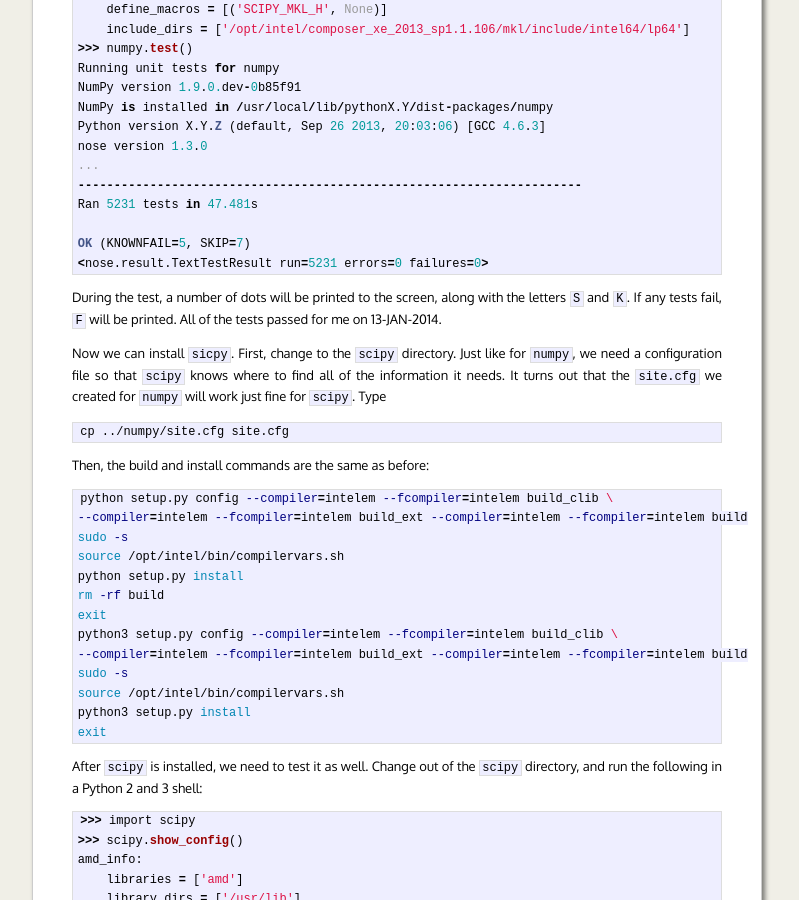
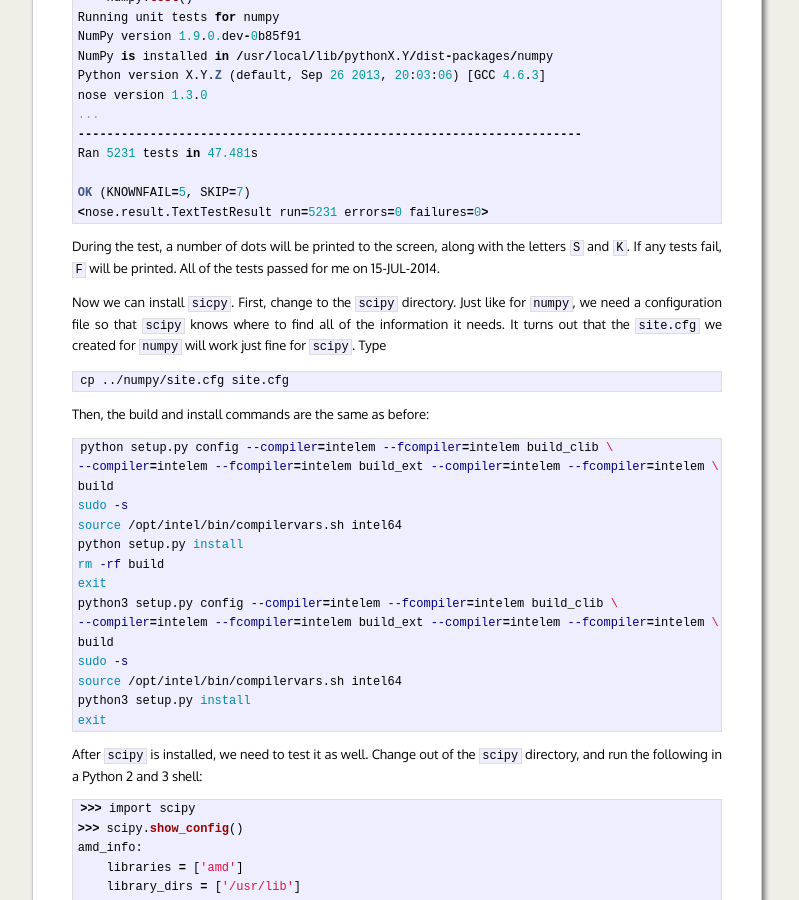
Before and after one commit to bryanwweber/bryanwweber.github.io, a Jekyll site: the page built from _posts/2014-01-11-installing-numpy-scipy-on-ubuntu-12.04.3-from-scratch-source-with-intel-compilers.md, in a window 1280 px wide and 900 px high, scrolled down 3462 px. Shown: the whole window, without its empty margins (243-1042 px from the left). Built offline with Jekyll 4.4.1, drawn with Linux system fonts in a browser that asks for light colours; some web fonts are replaced; some of the changed text lies outside the part shown.

Commit message:
Fix typos in numpy intel post

```diff
--- a/_posts/2014-01-11-installing-numpy-scipy-on-ubuntu-12.04.3-from-scratch-source-with-intel-compilers.md
+++ b/_posts/2014-01-11-installing-numpy-scipy-on-ubuntu-12.04.3-from-scratch-source-with-intel-compilers.md
@@ -38,10 +38,10 @@ To checkout the most recent stable version, type
     git tag
 
 and pick the highest one that is just numbers. As of today, for `numpy`
-that is `v1.8.0`, and for `scipy` it is `v0.13.2`, so
+that is `v1.8.1`, and for `scipy` it is `v0.14.0`, so
 
-    cd numpy && git checkout v1.8.0
-    cd scipy && git checkout v0.13.2
+    cd numpy && git checkout v1.8.1
+    cd scipy && git checkout v0.14.0
 
 This step is optional. The next step is to compile and install `numpy`;
 `scipy` depends on `numpy`, so `numpy` goes first. From the folder where you
@@ -82,7 +82,7 @@ to open the `intelccompiler.py` not `intelccompiler.pyc`. We need to change
 the `IntelEM64TCComiler` class to have the right flags. Initially, the class will
 look like:
 
-{% highlight python linenos %}
+{% highlight python %}
 #BEFORE
 class IntelEM64TCCompiler(UnixCCompiler):
     """ A modified Intel x86_64 compiler compatible with a 64bit gcc built Python.
@@ -107,7 +107,7 @@ the proper flags. Edit the string on that line to include `-openmp`,
 `cc_args` lines (6 and 7), but this is probably optional. After the
 changes, the code will look like:
 
-{% highlight python linenos %}
+{% highlight python %}
 
 class IntelEM64TCCompiler(UnixCCompiler):
     """ A modified Intel x86_64 compiler compatible with a 64bit gcc built Python.
@@ -133,16 +133,18 @@ Then, we will build and install for Python 2 & 3.
 
 {% highlight bash %}
 python setup.py config --compiler=intelem --fcompiler=intelem build_clib \
---compiler=intelem --fcompiler=intelem build_ext --compiler=intelem --fcompiler=intelem build
+--compiler=intelem --fcompiler=intelem build_ext --compiler=intelem --fcompiler=intelem \
+build
 sudo -s
-source /opt/intel/bin/compilervars.sh
+source /opt/intel/bin/compilervars.sh intel64
 python setup.py install
 rm -rf build
 exit
 python3 setup.py config --compiler=intelem --fcompiler=intelem build_clib \
---compiler=intelem --fcompiler=intelem build_ext --compiler=intelem --fcompiler=intelem build
+--compiler=intelem --fcompiler=intelem build_ext --compiler=intelem --fcompiler=intelem \
+build
 sudo -s
-source /opt/intel/bin/compilervars.sh
+source /opt/intel/bin/compilervars.sh intel64
 python3 setup.py install
 exit
 {% endhighlight %}
@@ -208,7 +210,7 @@ OK (KNOWNFAIL=5, SKIP=7)
 
 During the test, a number of dots will be printed to the screen, along with
 the letters `S` and `K`. If any tests fail, `F` will be printed. All of the
-tests passed for me on 13-JAN-2014.
+tests passed for me on 15-JUL-2014.
 
 Now we can install `sicpy`. First, change to the `scipy` directory.
 Just like for `numpy`, we need a configuration file so that `scipy`
@@ -222,16 +224,18 @@ Then, the build and install commands are the same as before:
 
 {% highlight bash %}
 python setup.py config --compiler=intelem --fcompiler=intelem build_clib \
---compiler=intelem --fcompiler=intelem build_ext --compiler=intelem --fcompiler=intelem build
+--compiler=intelem --fcompiler=intelem build_ext --compiler=intelem --fcompiler=intelem \
+build
 sudo -s
-source /opt/intel/bin/compilervars.sh
+source /opt/intel/bin/compilervars.sh intel64
 python setup.py install
 rm -rf build
 exit
 python3 setup.py config --compiler=intelem --fcompiler=intelem build_clib \
---compiler=intelem --fcompiler=intelem build_ext --compiler=intelem --fcompiler=intelem build
+--compiler=intelem --fcompiler=intelem build_ext --compiler=intelem --fcompiler=intelem \
+build
 sudo -s
-source /opt/intel/bin/compilervars.sh
+source /opt/intel/bin/compilervars.sh intel64
 python3 setup.py install
 exit
 {% endhighlight %}
```
